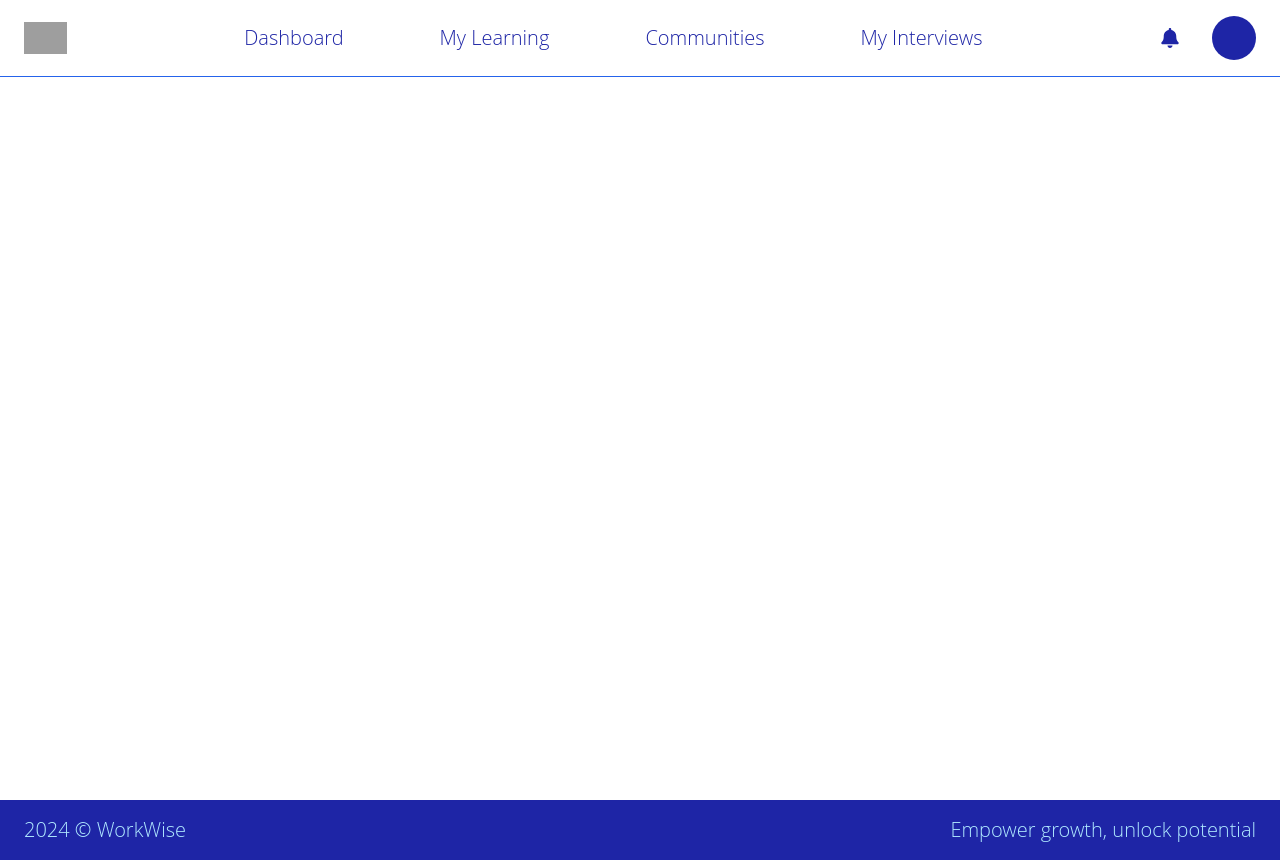
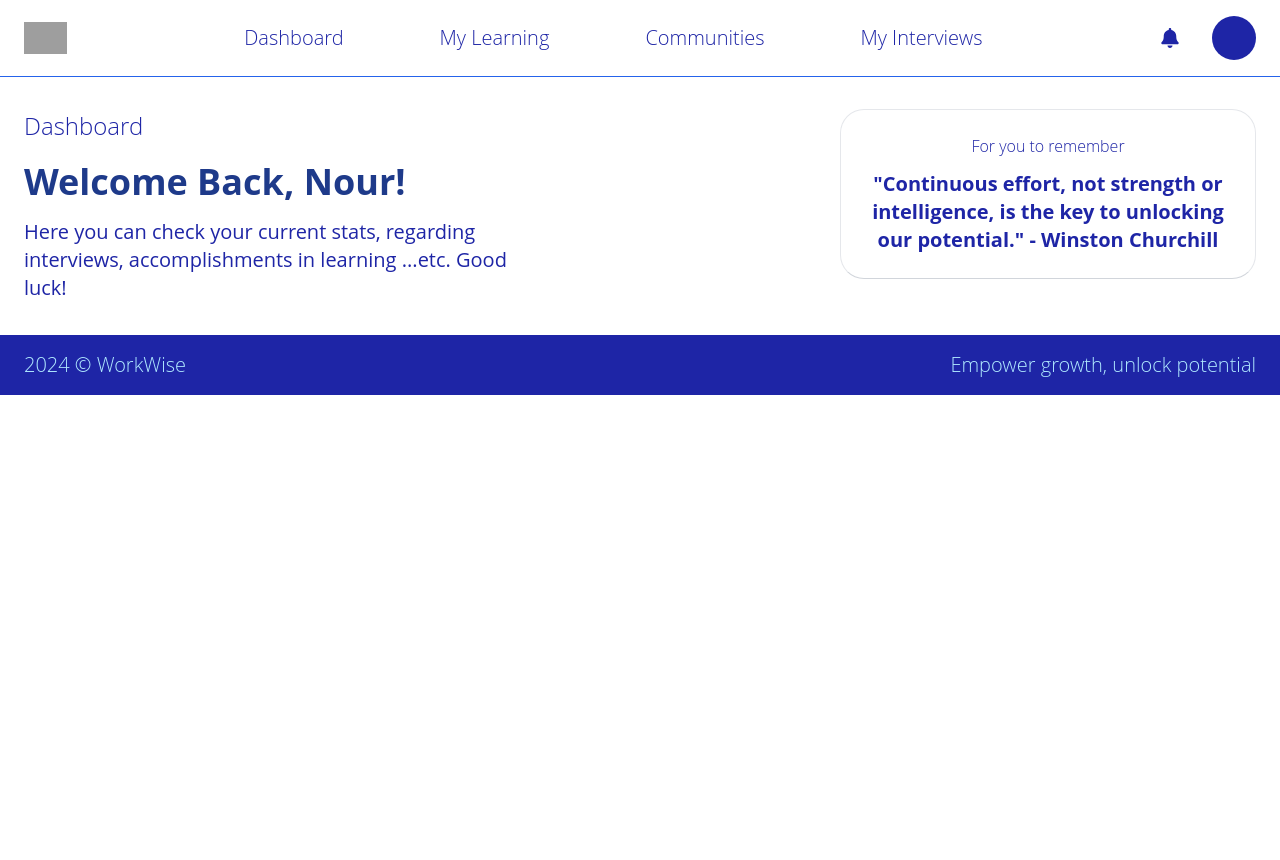
Before and after one commit to Tarek-Al-Khatib/frontend, a React (Create React App) app: page /dashboard in a window 1280 px wide. After the commit the page ends 800 px from the top, so only its background shows below. Built offline with nearby package versions, Linux system fonts and the light colour scheme; grey boxes are pictures that could not be loaded.

Commit message:
Added header section in dashboard

```diff
--- a/src/components/Navbar/Navbar.jsx
+++ b/src/components/Navbar/Navbar.jsx
@@ -4,7 +4,7 @@ import "../../css/colors.css";
 
 const Navbar = () => {
   return (
-    <div className="min-h-screen font-sans bg-white">
+    <div className="font-sans bg-white">
       <header className="flex items-center justify-between px-6 py-4 text-white border-b border-b-blue-600">
         <div className="flex items-center space-x-2">
           <img src="public/images/logo.png" alt="Logo" className="h-8" />
--- a/src/pages/Dashboard/Dashboard.jsx
+++ b/src/pages/Dashboard/Dashboard.jsx
@@ -6,6 +6,31 @@ const Dashboard = () => {
   return (
     <div>
       <Navbar />
+      <div className="px-6 py-8">
+        <div className="flex items-center justify-between">
+          <div>
+            <h1 className="pb-5 text-2xl font-thin text-navy">Dashboard</h1>
+            <h1 className="mb-4 text-4xl font-bold text-blue-900">
+              Welcome Back, Nour!
+            </h1>
+            <p className="w-3/5 text-xl font-normal text-navy">
+              Here you can check your current stats, regarding interviews,
+              accomplishments in learning ...etc. Good luck!
+            </p>
+          </div>
+
+          <div className="w-2/5 p-6 mb-6 border border-b-gray-300 rounded-3xl">
+            <h2 className="mb-3 font-thin text-center text-navy">
+              For you to remember
+            </h2>
+            <p className="text-xl font-bold text-center text-navy">
+              "Continuous effort, not strength or intelligence, is the key to
+              unlocking our potential." - Winston Churchill
+            </p>
+          </div>
+        </div>
+      </div>
+
       <Footer />
     </div>
   );
```
